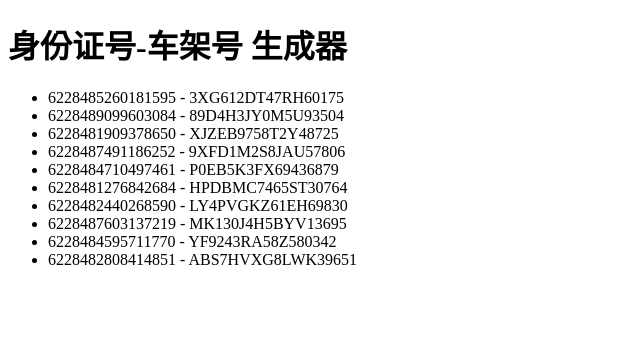
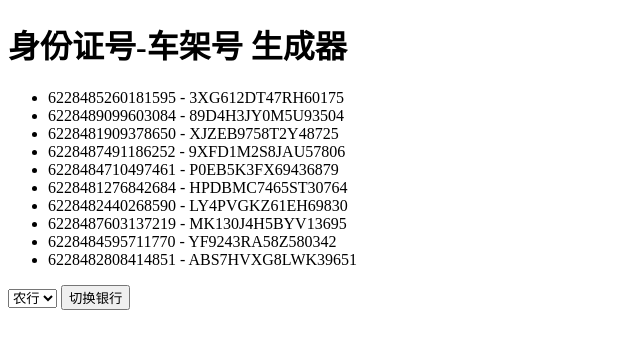
Before and after one commit to codeboysky/generator-bankcode-vin, a Django app: page / in a window 1280 px wide. Shown: the top 349 px of the page, without its empty margins (0-640 px from the left). Run offline with Django 3.2, Linux system fonts and the light colour scheme.

Commit message:
添加切换卡号功能

```diff
--- a/generator_info/templates/show.html
+++ b/generator_info/templates/show.html
@@ -10,5 +10,13 @@
         <li>{{ item.card_num }} - {{ item.vin }}</li>
         {% endfor %}
     </ul>
+    <form method="get" action="">
+        <select name="card_prefix">
+            {% for item in bank_list %}
+            <option value="{{ item.card_prefix }}" {% if item.card_prefix == card_prefix %}selected  =  "selected" {% endif %}>{{ item.card_name }}</option>
+            {% endfor %}
+        </select>
+        <button type="submit">切换银行</button>
+    </form>
 </body>
 </html>
--- a/generator_info/view/view.py
+++ b/generator_info/view/view.py
@@ -1,8 +1,19 @@
 from django.shortcuts import render
 from tools import luhn
 
+BANK_LIST = [
+    {"card_prefix": 622848, "card_name": "农行"},
+    {"card_prefix": 622848, "card_name": "工行"},
+    {"card_prefix": 621331, "card_name": "中行"},
+    {"card_prefix": 622188, "card_name": "邮储"},
+]
+
+
 def my_view(request):
-    result=[]
-    for i in range(0,10):
-        result.append({'card_num':luhn.gen_card_num('622848', 16),'vin':luhn.random_vin()})
-    return render(request, 'show.html', {'result': result})
+    card_prefix = '622848'
+    if request.method == 'GET':
+        card_prefix = request.GET.get('card_prefix', default=card_prefix)
+    result = []
+    for i in range(0, 10):
+        result.append({'card_num': luhn.gen_card_num(card_prefix, 16), 'vin': luhn.random_vin()})
+    return render(request, 'show.html', {'result': result,"bank_list":BANK_LIST,"card_prefix":card_prefix})
```
